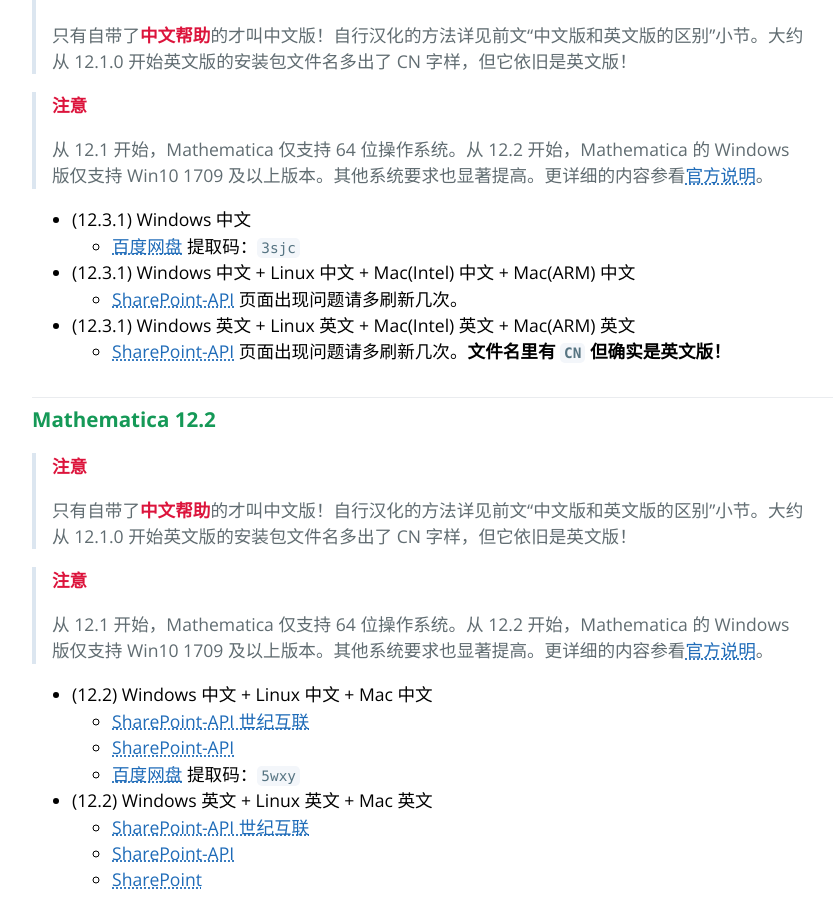
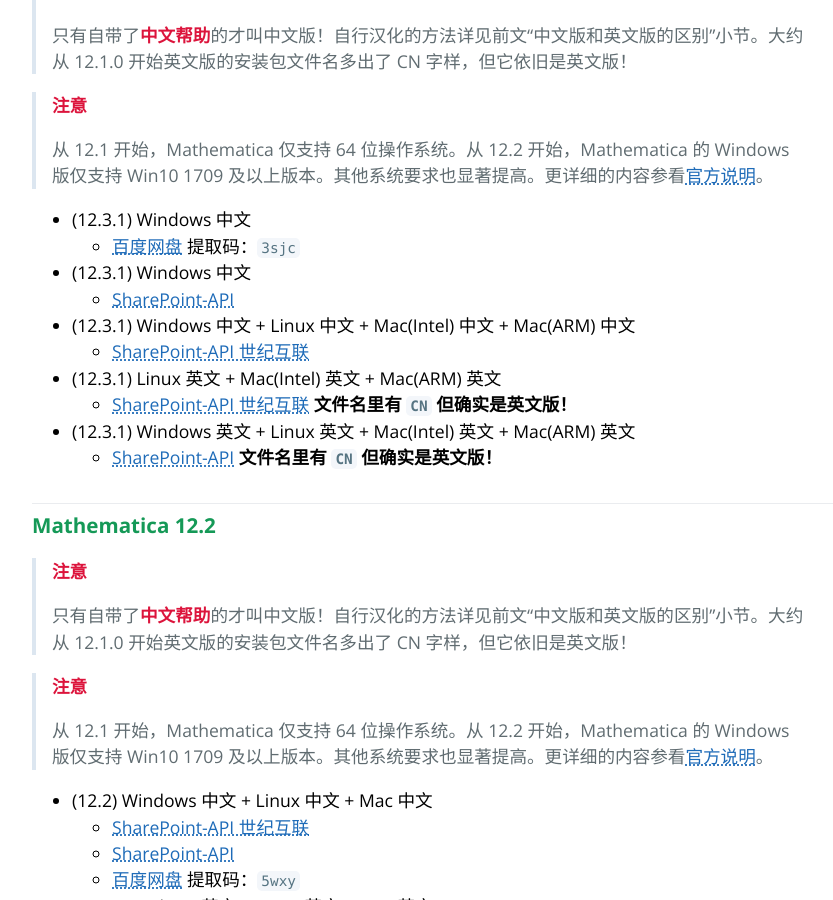
Before and after one commit to TieBaMma/InstallTutorial, a Jekyll site: the page built from index.md, in a window 1280 px wide and 900 px high, scrolled down 6699 px. Shown: the whole window, without its empty margins (192-1025 px from the left). Built offline with Jekyll 4.4.1, drawn with Linux system fonts in a browser that asks for light colours.

Commit message:
重新上传 12.3.1 中文

```diff
--- a/index.md
+++ b/index.md
@@ -251,11 +251,17 @@
 * (12.3.1) Windows 中文
   * [百度网盘](https://pan.baidu.com/s/1pWKFVC25BetPpNtYLMnsxQ) 提取码：`3sjc`
 
+* (12.3.1) Windows 中文
+  * [SharePoint-API](https://wdm.undo.icu/wyd/Mathematica/12.3.1.0/CN/)
+
 * (12.3.1) Windows 中文 + Linux 中文 + Mac(Intel) 中文 + Mac(ARM) 中文
-  * [SharePoint-API](https://wdm.undo.icu/wyd/Mathematica/12.3.1.0/CN/) 页面出现问题请多刷新几次。
+  * [SharePoint-API 世纪互联](https://wdm.undo.icu/vianet/Mathematica/12.3.1.0/CN/)
+
+* (12.3.1) Linux 英文 + Mac(Intel) 英文 + Mac(ARM) 英文
+  * [SharePoint-API 世纪互联](https://wdm.undo.icu/vianet/Mathematica/12.3.1.0/EN/) **文件名里有 `CN` 但确实是英文版！**
 
 * (12.3.1) Windows 英文 + Linux 英文 + Mac(Intel) 英文 + Mac(ARM) 英文
-  * [SharePoint-API](https://wdm.undo.icu/wyd/Mathematica/12.3.1.0/EN/) 页面出现问题请多刷新几次。**文件名里有 `CN` 但确实是英文版！**
+  * [SharePoint-API](https://wdm.undo.icu/wyd/Mathematica/12.3.1.0/EN/) **文件名里有 `CN` 但确实是英文版！**
 
 ### Mathematica 12.2
 
```
